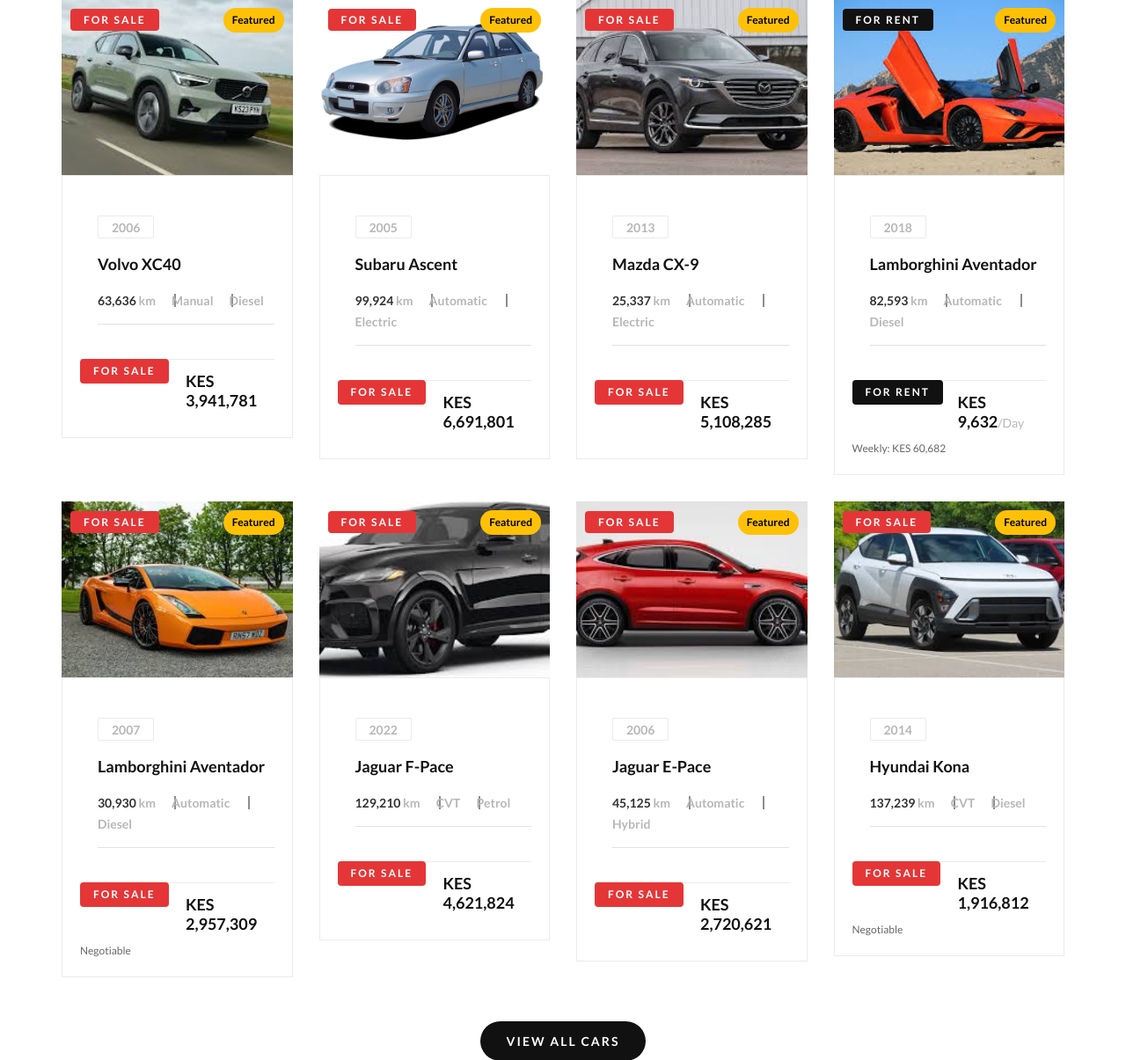
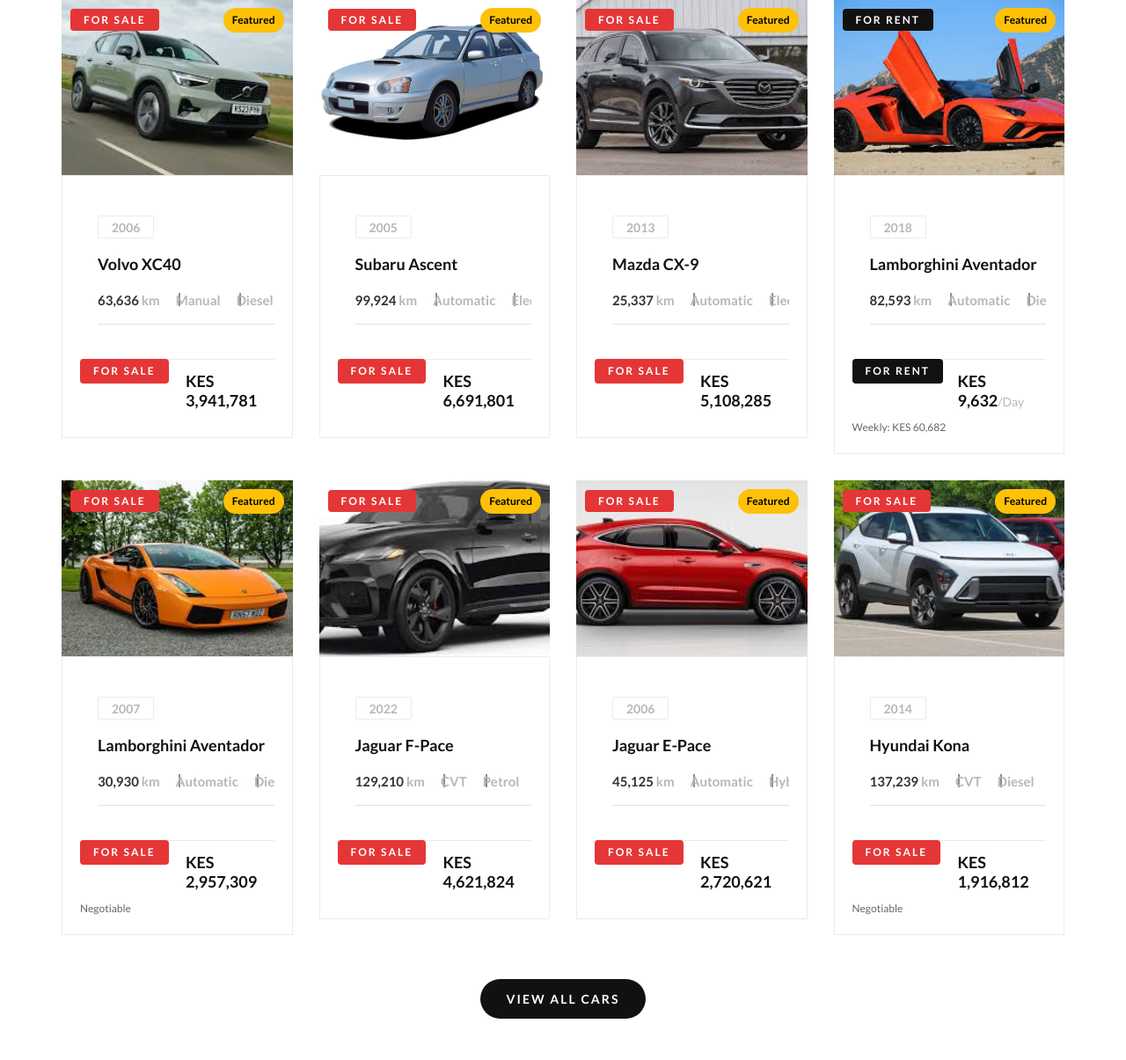
Before and after one commit to steve-ongera/carsoko, a Django app: page / in a window 1280 px wide. Shown: the part 1672-2877 px from the top of the page at 88% size. Run offline with Django 5.2, Linux system fonts and the light colour scheme; data comes from the database, SQL or seed files in the repository; both versions use the stored data as it was after the commit; some libraries are stand-ins or nearby versions.

Commit message:
made updates

```diff
--- a/templates/homepage.html
+++ b/templates/homepage.html
@@ -232,6 +232,7 @@
         <div class="col-lg-3 col-md-6 col-sm-6">
             <div class="car__item" style="margin-bottom: 30px;">
                 <div class="car__item__pic" style="position: relative; height: 200px; overflow: hidden;">
+                    <a href="{% url 'car_detail' slug=car.slug %}" style="display: block; width: 100%; height: 100%;">
                         {% if car.images.all %}
                             {% with car.images.first as primary_image %}
                             <img src="{{ primary_image.image.url }}" alt="{{ car.brand.name }} {{ car.car_model.name }}"
@@ -241,6 +242,7 @@
                             <img src="{% static 'img/car-placeholder.jpg' %}" alt="{{ car.brand.name }} {{ car.car_model.name }}"
                                 style="width: 100%; height: 100%; object-fit: cover;">
                         {% endif %}
+                    </a>
 
                     <!-- Car Status Badge -->
                     <div class="car-status-badge" style="position: absolute; top: 10px; left: 10px;">
@@ -266,14 +268,14 @@
                                 {{ car.brand.name }} {{ car.car_model.name }}
                             </a>
                         </h5>
-                            <ul style="border-bottom: 1px solid #e1e1e1; padding-bottom: 15px; margin-bottom: 15px;">
-                                <li style="display: inline-block; font-size: 14px; color: #b7b7b7; margin-right: 15px;">
+                        <ul style="border-bottom: 1px solid #e1e1e1; padding-bottom: 15px; margin-bottom: 15px; white-space: nowrap; overflow: hidden;">
+                            <li style="display: inline-block; color: #b7b7b7; margin-right: 15px; white-space: nowrap;">
                                 <span>{{ car.mileage|intcomma }}</span> km
                             </li>
-                                <li style="display: inline-block; font-size: 14px; color: #b7b7b7; margin-right: 15px;">
+                            <li style="display: inline-block; color: #b7b7b7; margin-right: 15px; white-space: nowrap;">
                                 {{ car.get_transmission_display }}
                             </li>
-                                <li style="display: inline-block; font-size: 14px; color: #b7b7b7;">
+                            <li style="display: inline-block; color: #b7b7b7; white-space: nowrap;">
                                 {{ car.get_fuel_type_display }}
                             </li>
                         </ul>
```
Also changed, not shown: db.sqlite3. Lines whose indentation alone changed are shown as unchanged.
